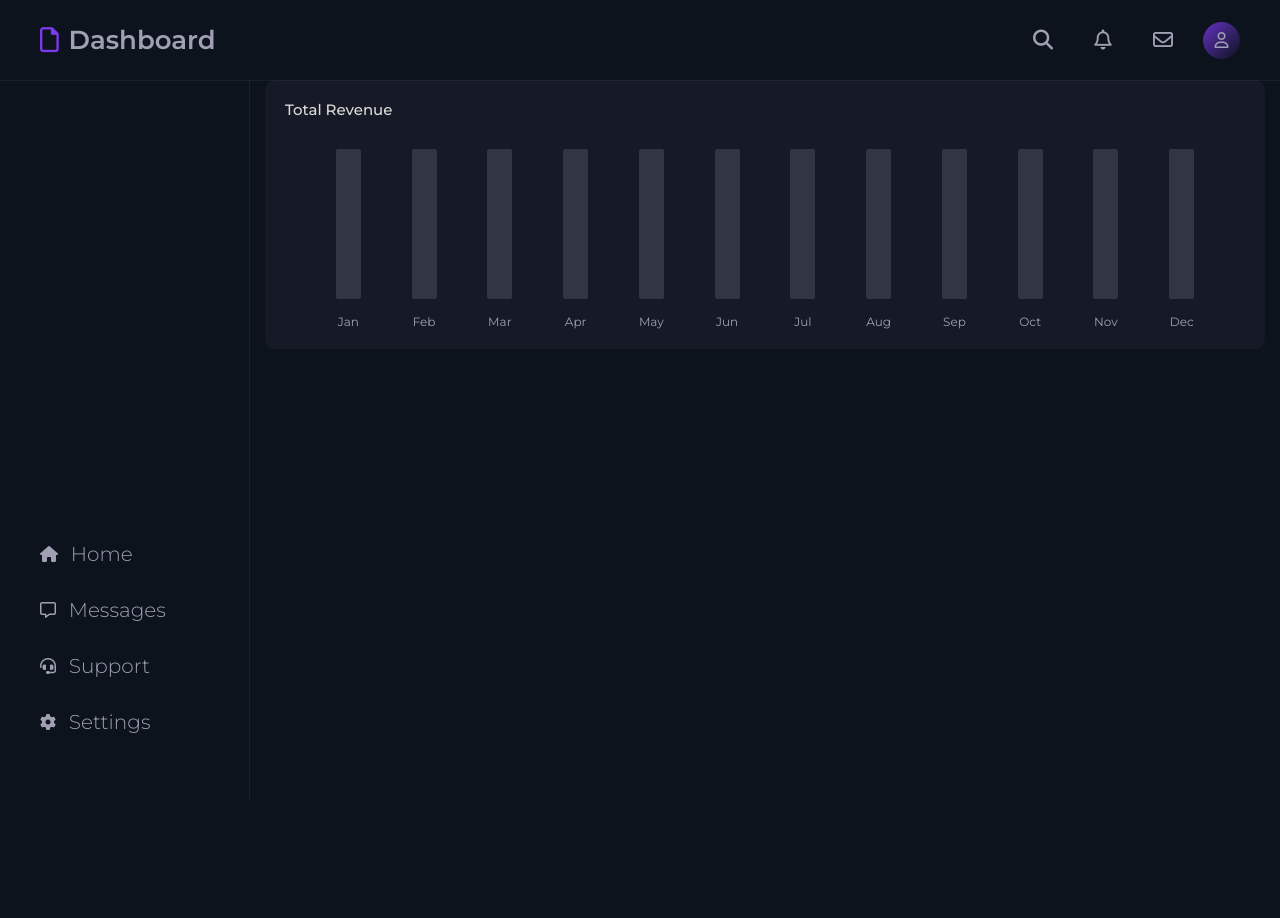
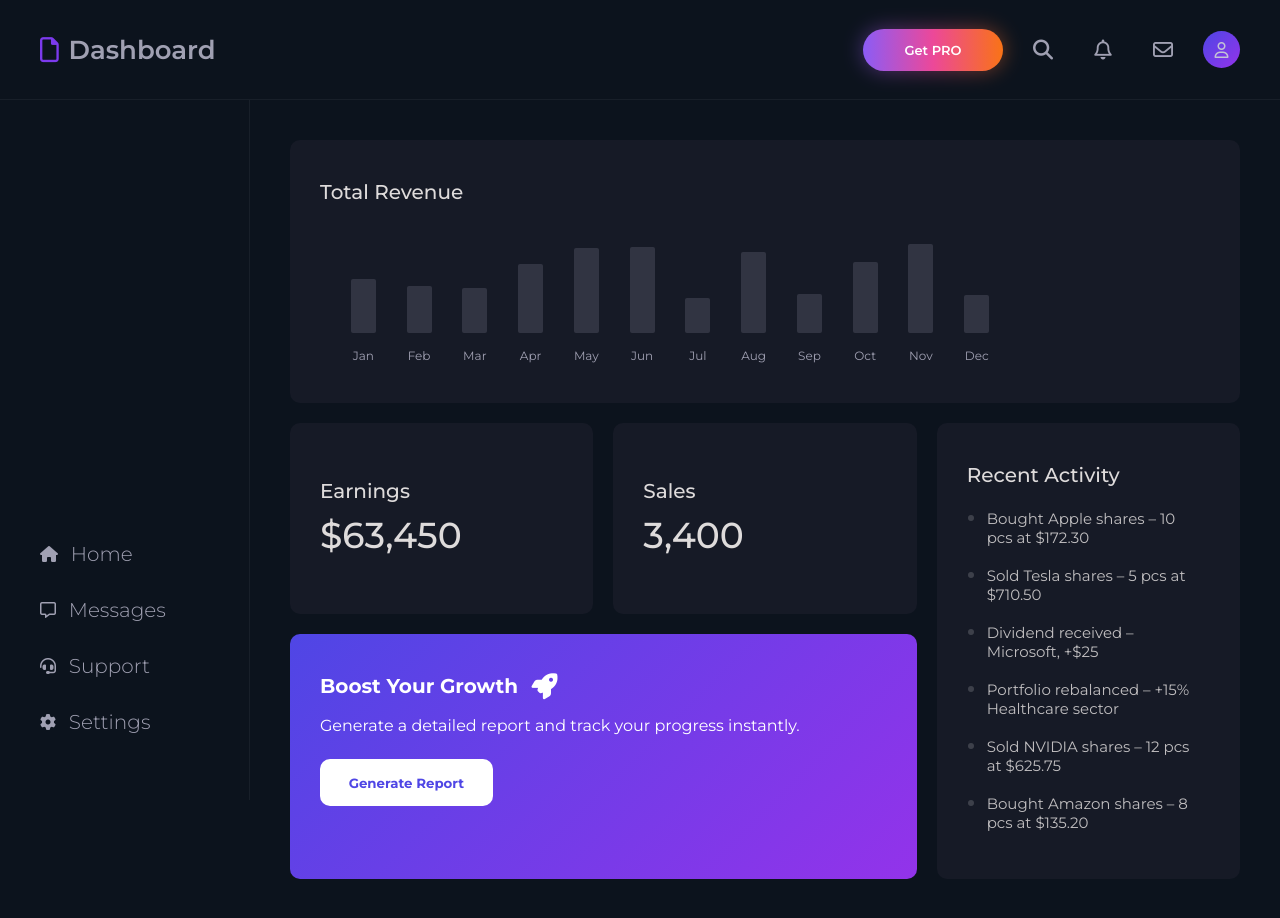
Before and after one commit to TomekWojak/Interactive-dashboard-layout-desktop-mockup, a website: page index.html in a window 1280 px wide. Before the commit the page ends 800 px from the top, so only its background shows below. Drawn offline with Linux system fonts and the light colour scheme; files that its build step writes are made by us from their sources.

Commit message:
added some cards and animations for better look

```diff
--- a/index.html
+++ b/index.html
@@ -16,8 +16,9 @@
 
 <body>
     <header class="header">
-        <a href="#" class="header__logo"><i class="fa-regular fa-file"></i> Dashboard</a>
+        <a href="/" class="header__logo"><i class="fa-regular fa-file"></i> Dashboard</a>
         <div class="header__panel">
+            <button class="header__pro-subscribtion-btn">Get PRO</button>
             <button class="header__btn"><i class="fa-solid fa-magnifying-glass"></i></button>
             <button class="header__btn"><i class="fa-regular fa-bell"></i></button>
             <button class="header__btn"><i class="fa-regular fa-envelope"></i></button>
@@ -36,61 +37,42 @@
     <main>
         <div class="container">
             <div class="statistics">
-                <h2 class="statistics__title">Total Revenue</h2>
+                <h2 class="statistics__title title">Total Revenue</h2>
                 <div class="statistics__chart">
 
-                    <div class="statistics__box">
-                        <div class="statistics__column"></div>
-                        <span class="statistics__month">Jan</span>
-                    </div>
-
-                    <div class="statistics__box">
-                        <div class="statistics__column"></div>
-                        <span class="statistics__month">Feb</span>
-                    </div>
-                    <div class="statistics__box">
-                        <div class="statistics__column"></div>
-                        <span class="statistics__month">Mar</span>
-                    </div>
-                    <div class="statistics__box">
-                        <div class="statistics__column"></div>
-                        <span class="statistics__month">Apr</span>
-                    </div>
-                    <div class="statistics__box">
-                        <div class="statistics__column"></div>
-                        <span class="statistics__month">May</span>
-                    </div>
-                    <div class="statistics__box">
-                        <div class="statistics__column"></div>
-                        <span class="statistics__month">Jun</span>
-                    </div>
-                    <div class="statistics__box">
-                        <div class="statistics__column"></div>
-                        <span class="statistics__month">Jul</span>
-                    </div>
-                    <div class="statistics__box">
-                        <div class="statistics__column"></div>
-                        <span class="statistics__month">Aug</span>
-                    </div>
-                    <div class="statistics__box">
-                        <div class="statistics__column"></div>
-                        <span class="statistics__month">Sep</span>
-                    </div>
-                    <div class="statistics__box">
-                        <div class="statistics__column"></div>
-                        <span class="statistics__month">Oct</span>
-                    </div>
-                    <div class="statistics__box">
-                        <div class="statistics__column"></div>
-                        <span class="statistics__month">Nov</span>
-                    </div>
-                    <div class="statistics__box">
-                        <div class="statistics__column"></div>
-                        <span class="statistics__month">Dec</span>
-                    </div>
 
                 </div>
             </div>
+
+            <div class="earnings">
+                <h2 class="earnings__title title">Earnings</h2>
+                <span class="earnings__price">$63,450</span>
+            </div>
+            <div class="sales">
+                <h2 class="sales__title title">Sales</h2>
+                <span class="sales__price">3,400</span>
+            </div>
+
+
+            <div class="activity">
+                <h2 class="activity__title title">Recent Activity</h2>
+                <ul class="activity__list">
+                    <li class="activity__li">Bought Apple shares – 10 pcs at $172.30</li>
+                    <li class="activity__li">Sold Tesla shares – 5 pcs at $710.50</li>
+                    <li class="activity__li">Dividend received – Microsoft, +$25</li>
+                    <li class="activity__li">Portfolio rebalanced – +15% Healthcare sector</li>
+                    <li class="activity__li">Sold NVIDIA shares – 12 pcs at $625.75</li>
+                    <li class="activity__li">Bought Amazon shares – 8 pcs at $135.20</li>
+                </ul>
+            </div>
+
+            <div class="report">
+                <h2 class="report__title">Boost Your Growth <i class="fa-solid fa-rocket"></i></h2>
+                <p class="report__text">Generate a detailed report and track your progress instantly.</p>
+                <button class="report__btn">Generate Report
+                </button>
+            </div>
+
         </div>
     </main>
 </body>
--- a/src/js/script.js
+++ b/src/js/script.js
@@ -0,0 +1,70 @@
+document.addEventListener("DOMContentLoaded", function () {
+	const chart = document.querySelector(".statistics__chart");
+	const reportBtn = document.querySelector(".report__btn");
+
+	const months = [
+		"Jan",
+		"Feb",
+		"Mar",
+		"Apr",
+		"May",
+		"Jun",
+		"Jul",
+		"Aug",
+		"Sep",
+		"Oct",
+		"Nov",
+		"Dec",
+	];
+
+	const btnClickAnimation = (e) => {
+		const circle = document.createElement("span");
+		circle.classList.add("circle");
+
+		const rect = e.target.getBoundingClientRect();
+
+		const top = e.clientY - rect.top + "px";
+		const left = e.clientX - rect.left + "px";
+
+		circle.style.top = top;
+		circle.style.left = left;
+
+		e.target.append(circle);
+
+		setTimeout(() => {
+			circle.remove();
+		}, 300);
+	};
+
+	const createColumns = () => {
+		for (let i = 0; i < months.length; i++) {
+			const box = document.createElement("div");
+			const column = document.createElement("div");
+			const monthName = document.createElement("span");
+			box.classList.add("statistics__box");
+			monthName.classList.add("statistics__month");
+			column.classList.add("statistics__column");
+
+			monthName.textContent = months[i];
+
+			box.append(column);
+			box.append(monthName);
+			chart.append(box);
+		}
+		const allColumns = Array.from(
+			document.getElementsByClassName("statistics__column")
+		);
+
+		if (allColumns) {
+			setTimeout(() => {
+				allColumns.forEach((column) => {
+					const colHeight = Math.floor(Math.random() * 80 + 20);
+					column.style.height = colHeight + "px";
+				});
+			}, 100);
+		}
+	};
+
+	createColumns();
+	reportBtn.addEventListener("click", btnClickAnimation);
+});
--- a/src/sass/style.scss
+++ b/src/sass/style.scss
@@ -4,13 +4,16 @@
 	box-sizing: border-box;
 }
 :root {
-	--header-height: 8rem;
+	--main-color: #0c131d;
+	--header-height: 10rem;
 	--main-padding: 2em 4em;
-	--card-padding: 2em;
-	--main-color: #a0a0b2;
+	--card-padding: 4em 3em;
+	--components-main-color: #a0a0b2;
 	--accent: #7c3aed;
 	--card-color: #161a26;
 	--card-radius: 10px;
+	--title-color: #dedbdb;
+	--container-padding: 4em;
 }
 html {
 	font-size: 62.5%;
@@ -21,10 +24,10 @@ body {
 	grid-template-rows: var(--header-height) 1fr;
 	grid-template-columns: 250px 1fr;
 	font-family: "Montserrat", sans-serif;
-	background-color: #0c131d;
+	background-color: var(--main-color);
 }
 .header {
-	position: fixed;
+	position: sticky;
 	width: 100%;
 	top: 0;
 	left: 0;
@@ -35,10 +38,11 @@ body {
 	grid-column: 1 / -1;
 	padding: var(--main-padding);
 	border-bottom: 1px solid rgba(255, 255, 255, 0.05);
+	background-color: var(--main-color);
 
 	&__logo {
 		text-decoration: none;
-		color: var(--main-color);
+		color: var(--components-main-color);
 		font-weight: 600;
 		font-size: 2.6rem;
 		vertical-align: middle;
@@ -54,6 +58,35 @@ body {
 		align-items: center;
 		gap: 2em;
 	}
+	&__pro-subscribtion-btn {
+		position: relative;
+		width: 14rem;
+		padding: 1em 2em;
+		border-radius: 30px;
+		border: none;
+		font-family: inherit;
+		cursor: pointer;
+		color: #fff;
+		background: linear-gradient(90deg, #8b5cf6, #ec4899, #f97316);
+		font-weight: 600;
+		font-size: 1.3rem;
+
+		&:hover::before {
+			opacity: .7;
+		}
+
+		&::before {
+			content: "";
+			position: absolute;
+			inset: -1px;
+			background: linear-gradient(90deg, #8b5cf6, #ec4899, #f97316);
+			z-index: -1;
+			border-radius: inherit;
+			filter: blur(10px);
+			opacity: 0.4;
+			transition: opacity 0.3s;
+		}
+	}
 	&__btn {
 		display: flex;
 		justify-content: center;
@@ -63,7 +96,7 @@ body {
 		width: 37px;
 		height: 37px;
 		background: none;
-		color: var(--main-color);
+		color: var(--components-main-color);
 		font-size: 2rem;
 		cursor: pointer;
 
@@ -75,13 +108,14 @@ body {
 		}
 		&--user {
 			position: relative;
-			background: linear-gradient(135deg, #7c3aedcc, transparent);
+			background: linear-gradient(135deg, #4f46e5, #9333ea);
 			border-radius: 50%;
 			font-size: 1.6rem;
 			overflow: hidden;
+			color: #c2c2d6;
 
 			&:hover {
-				color: #c2c2d6;
+				color: #dfdfeb;
 			}
 			&:hover::before {
 				animation: shineAnimation 0.4s 0.1s forwards;
@@ -116,6 +150,7 @@ body {
 	flex-direction: column;
 	justify-content: flex-end;
 	border-right: 1px solid rgba(255, 255, 255, 0.05);
+	background-color: var(--main-color);
 
 	&__links {
 		list-style: none;
@@ -131,7 +166,7 @@ body {
 		width: 90%;
 		padding: 0.8em 2em;
 		text-decoration: none;
-		color: var(--main-color);
+		color: var(--components-main-color);
 		font-size: 2rem;
 		vertical-align: middle;
 		font-weight: 300;
@@ -155,24 +190,37 @@ main {
 	grid-column: 2 / -1;
 }
 .container {
-	width: min(100%, 1000px);
+	padding: var(--container-padding);
+	display: grid;
+	width: min(100%, 137rem);
 	margin: 0 auto;
+	grid-auto-columns: 1fr;
+	grid-template-areas:
+		"statistics statistics statistics"
+		"earnings sales activity"
+		"report report activity";
+	gap: 2em;
+}
+.title {
+	font-weight: 500;
+	color: var(--title-color);
+	font-size: 2rem;
 }
 .statistics {
+	grid-area: statistics;
 	padding: var(--card-padding);
 	border-radius: var(--card-radius);
 	background-color: var(--card-color);
 
 	&__title {
-		font-weight: 500;
 		margin-block-end: 2em;
-		color: #dedbdb;
 	}
 	&__chart {
+		width: min(100%, 700px);
 		display: flex;
 		align-items: flex-end;
 		justify-content: space-evenly;
-		color: var(--main-color);
+		color: var(--components-main-color);
 	}
 	&__box {
 		display: flex;
@@ -183,12 +231,131 @@ main {
 	&__column {
 		width: 25px;
 		height: 150px;
-		background-color: var(--main-color);
+		background-color: var(--components-main-color);
 		opacity: 0.2;
 		border-radius: 2px;
+		transition: opacity 0.6s, height 0.6s;
+
+		&:hover {
+			opacity: 0.35;
+		}
 	}
 	&__month {
 		font-size: 1.2rem;
+	}
+}
+
+.earnings,
+.sales {
+	display: flex;
+	flex-direction: column;
+	justify-content: center;
+	padding: var(--card-padding);
+	background-color: var(--card-color);
+	border-radius: var(--card-radius);
+	&__title {
+		margin-block-end: 0.5em;
+	}
+	&__price {
+		color: var(--title-color);
+		font-size: 3.6rem;
+		font-weight: 500;
+	}
+}
+.earnings {
+	grid-area: earnings;
+}
+.sales {
+	grid-area: sales;
+}
+.circle {
+	position: absolute;
+	width: 150px;
+	height: 150px;
+	background-color: #ffffff9a;
+	border-radius: 50%;
+	transform: translate(-50%, -50%) scale(0);
+	animation: fade 0.3s;
+}
+.activity {
+	grid-area: activity;
+	padding: var(--card-padding);
+	border-radius: var(--card-radius);
+	background-color: var(--card-color);
+	&__title {
+		margin-block-end: 0.5em;
+	}
+	&__list {
+		padding: 0 2em;
+	}
+	&__li {
+		padding: 0.5em 0;
+		color: var(--title-color);
+		opacity: 0.85;
+		font-size: 1.5rem;
+		transition: opacity 0.6s;
+
+		&:hover {
+			opacity: 1;
+		}
+		&:hover::marker {
+			color: rgba(255, 255, 255, 0.4);
+		}
+
+		&::marker {
+			color: rgba(255, 255, 255, 0.2);
+			font-size: 2rem;
+			transition: color 0.6s;
+		}
+	}
+}
+
+.report {
+	grid-area: report;
+	padding: var(--card-padding);
+	border-radius: var(--card-radius);
+	background: linear-gradient(135deg, #4f46e5, #9333ea);
+
+	&__title,
+	&__text {
+		color: #fff;
+	}
+	&__title {
+		font-size: 2rem;
+
+		i {
+			margin-inline-start: 0.3em;
+			font-size: 2.6rem;
+			vertical-align: middle;
+		}
+	}
+	&__text {
+		margin: 1em 0 1.5em;
+		font-size: 1.6rem;
+	}
+	&__btn {
+		position: relative;
+		padding: 1em 2em;
+		background-color: #fff;
+		color: #4f46e5;
+		font-family: inherit;
+		font-weight: 700;
+		border: none;
+		border-radius: 10px;
+		cursor: pointer;
+		border: 2px solid transparent;
+		transition: color 0.5s, background-color 0.5s, border-color 0.5s,
+			transform 0.3s;
+		overflow: hidden;
+
+		&:hover {
+			color: #fff;
+			background: none;
+			border-color: #fff;
+		}
+		&:active {
+			transform: scale(0.98);
+		}
 	}
 }
 
@@ -202,3 +369,10 @@ main {
 		left: 100%;
 	}
 }
+
+@keyframes fade {
+	to {
+		transform: translate(-50%, -50%) scale(1);
+		opacity: 0;
+	}
+}
```
Also changed, not shown: dist/css/style.min.css, dist/js/script.min.js.
